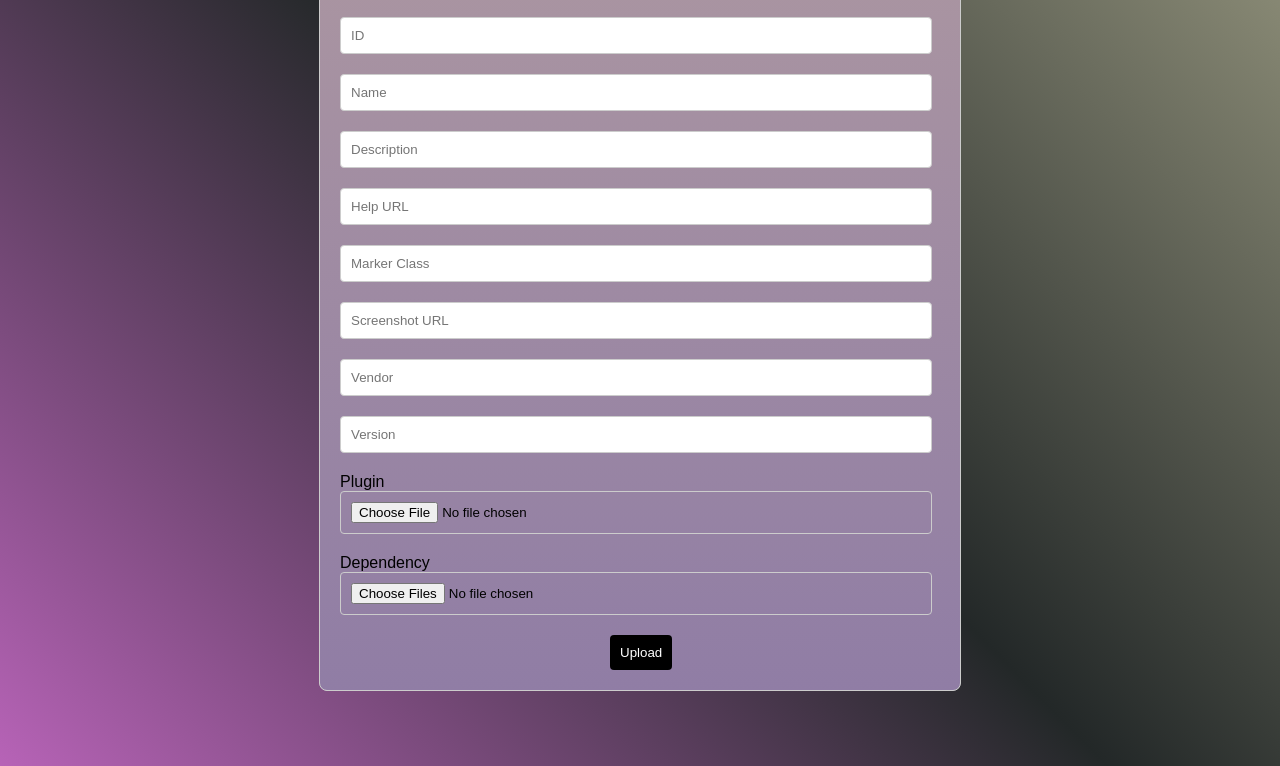
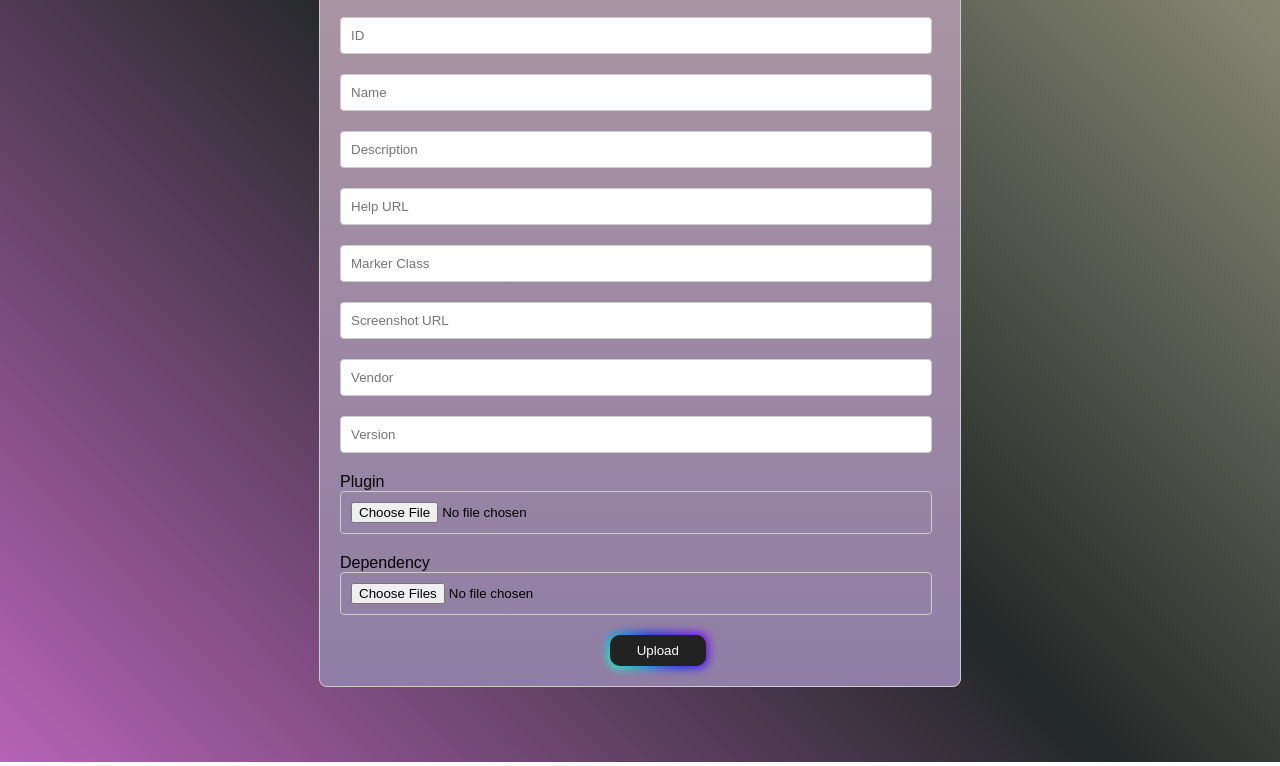
Before and after one commit to rollno748/Jmeter-local-plugins-manager, a plain HTML site: page src/main/resources/public/index.html in a window 1280 px wide. Shown: the part 171-937 px from the top of the page. Drawn offline with Linux system fonts and the light colour scheme.

Commit message:
Updated the js and css

```diff
--- a/src/main/resources/public/index.html
+++ b/src/main/resources/public/index.html
@@ -32,7 +32,8 @@
   <input type="file" id="pluginJar" name="pluginJar">
   <label>Dependency</label>
   <input type="file" id="dependencyJars" name="dependencyJars" multiple>
-  <button onclick="submitForm()">Upload</button>
+<!--  <button onclick="submitForm()">Upload</button>-->
+  <button class="upload-button" role="button" onclick="submitForm()">Upload</button>
 </div>
 <script src="script.js"></script>
 </body>
--- a/src/main/resources/public/script.js
+++ b/src/main/resources/public/script.js
@@ -37,7 +37,9 @@ function submitForm() {
         }
     }
 
-    if (isFormFieldsEmpty === false) {
+    if (isFormFieldsEmpty === true){
+        alert("All Fields are required");
+    }else {
         var formData = new FormData();
         formData.append("id", id);
         formData.append("name", name);
@@ -84,8 +86,5 @@ function submitForm() {
                 alert("Something went wrong.");
             }
         };
-    }else{
-        alert("All Fields are required");
     }
-
 }
--- a/src/main/resources/public/styles.css
+++ b/src/main/resources/public/styles.css
@@ -69,3 +69,70 @@ h1{
   color: #fff;
   margin-left: 45%
 }
+
+.upload-button {
+  padding: 0.6em 2em;
+  border: none;
+  outline: none;
+  color: rgb(255, 255, 255);
+  background: #111;
+  cursor: pointer;
+  position: relative;
+  z-index: 0;
+  border-radius: 10px;
+  user-select: none;
+  -webkit-user-select: none;
+  touch-action: manipulation;
+}
+
+.upload-button:before {
+  content: "";
+  background: linear-gradient(
+    45deg,
+    #ff0000,
+    #ff7300,
+    #fffb00,
+    #48ff00,
+    #00ffd5,
+    #002bff,
+    #7a00ff,
+    #ff00c8,
+    #ff0000
+  );
+  position: absolute;
+  top: -2px;
+  left: -2px;
+  background-size: 400%;
+  z-index: -1;
+  filter: blur(5px);
+  -webkit-filter: blur(5px);
+  width: calc(100% + 4px);
+  height: calc(100% + 4px);
+  animation: glowing-upload-button 20s linear infinite;
+  transition: opacity 0.3s ease-in-out;
+  border-radius: 10px;
+}
+
+@keyframes glowing-upload-button {
+  0% {
+    background-position: 0 0;
+  }
+  50% {
+    background-position: 400% 0;
+  }
+  100% {
+    background-position: 0 0;
+  }
+}
+
+.upload-button:after {
+  z-index: -1;
+  content: "";
+  position: absolute;
+  width: 100%;
+  height: 100%;
+  background: #222;
+  left: 0;
+  top: 0;
+  border-radius: 10px;
+}
```
Lines whose indentation alone changed are shown as unchanged.
